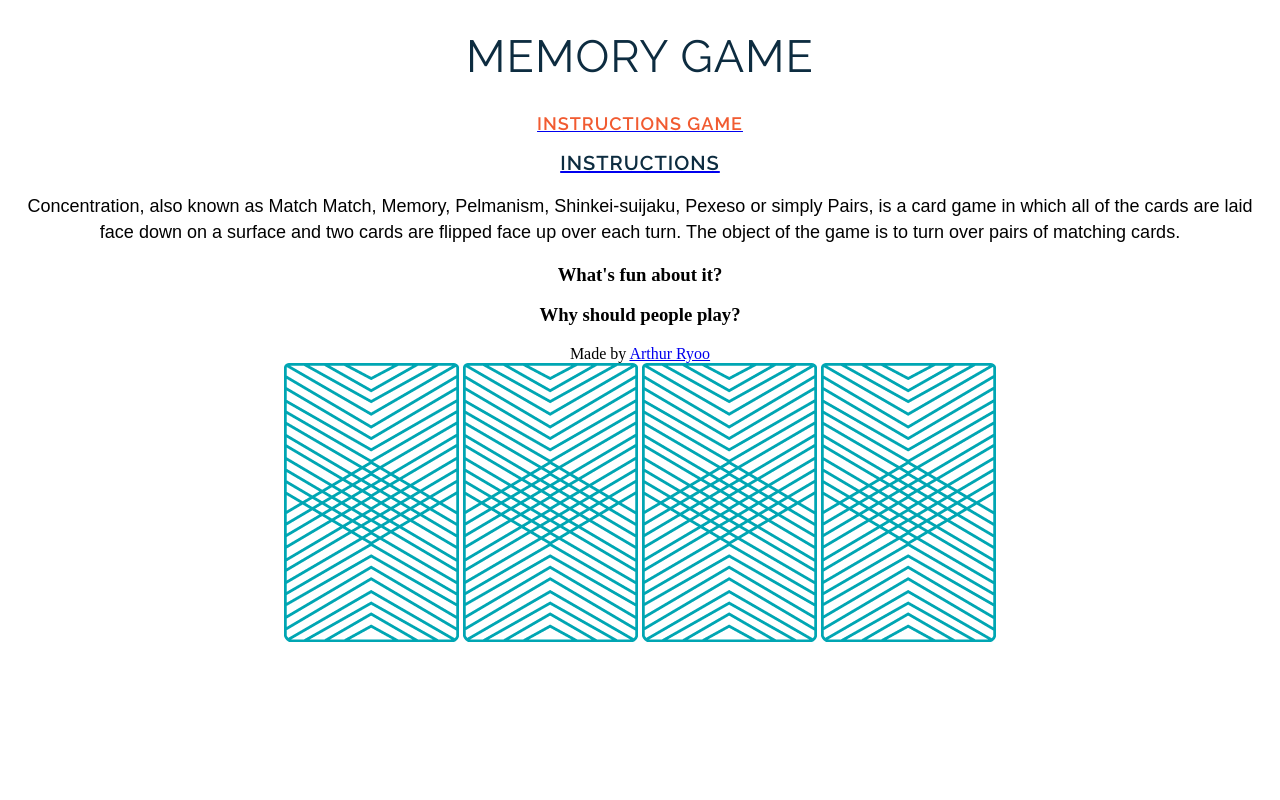
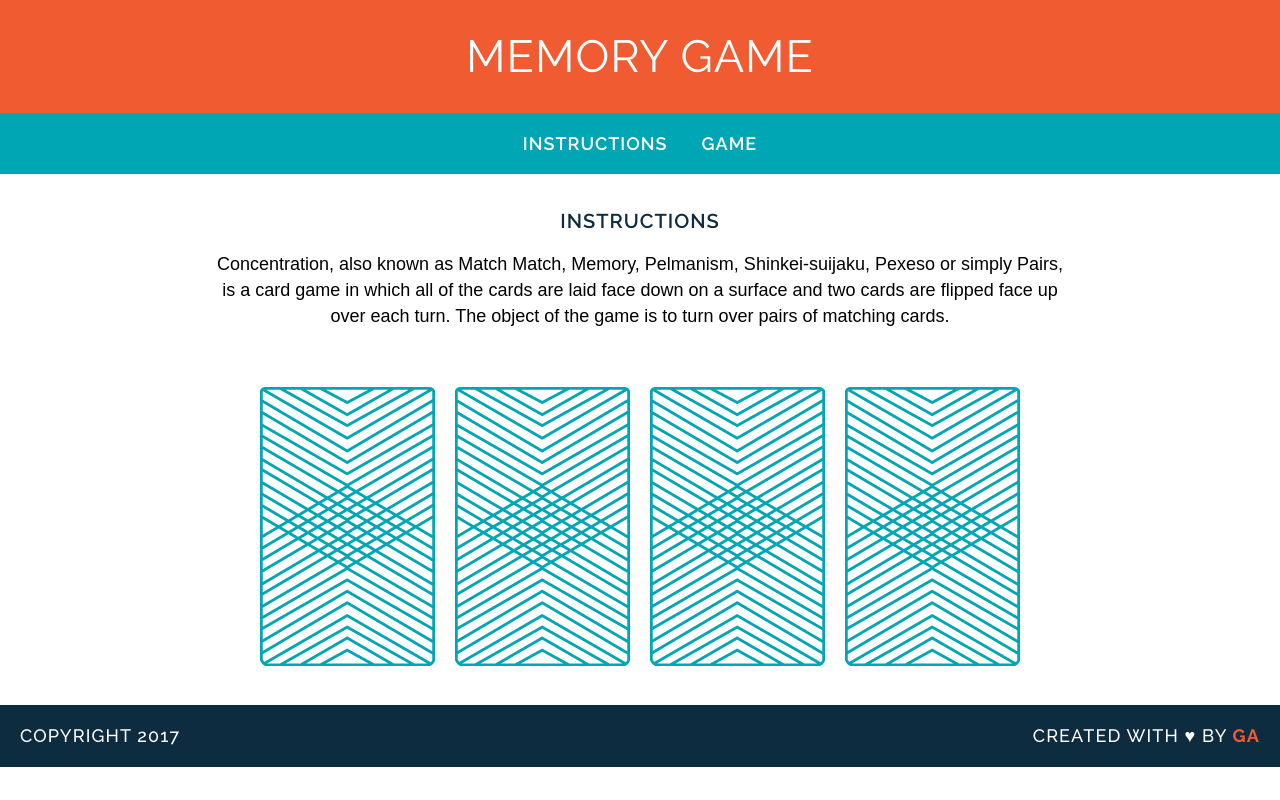
Before and after one commit to arthur-ryoo/wdi-fundamentals-memorygame, a plain HTML site: page memory_game/index.html in a window 1280 px wide. Drawn offline with Linux system fonts and the light colour scheme; a web font is replaced by a local one.

Commit message:
fixed HTML and CSS

```diff
--- a/memory_game/css/style.css
+++ b/memory_game/css/style.css
@@ -1,26 +1,57 @@
+header {
+  background-color: #f15b31;
+  color: #ffffff;
+  padding: 30px 20px;
+}
+
+nav {
+  background-color: #00a6b3;
+  color: #ffffff;
+  padding: 20px;
+}
+
+main {
+  width: 850px;
+  margin: 35px auto;
+}
+
 body {
   text-align: center;
   text-decoration: none;
+  margin: 0;
 }
 
-.memory_game {
+img {
+  margin: 40px 8px 0;
+}
+
+h1 {
   font-family: "Raleway", sans-serif;
-  color: #0d2c40;
+  color: #ffffff;
   letter-spacing: 1px;
   font-weight: 400;
   font-size: 45px;
   text-transform: uppercase;
+  margin: 0;
 }
 
-.instructions_game {
+a {
   font-family: "Raleway", sans-serif;
-  color: #f15b31;
+  color: #ffffff;
   letter-spacing: 1px;
   font-weight: 600;
   font-size: 18px;
   text-transform: uppercase;
+  text-decoration: none;
+  margin: 0 15px;
+  border-bottom: 2px solid transparent;
 }
-.instructions {
+
+a:hover {
+  border-color: white;
+}
+
+h2 {
   font-family: "Raleway", sans-serif;
   color: #0d2c40;
   letter-spacing: 1px;
@@ -34,3 +65,37 @@ p {
   line-height: 26px;
   font-size: 18px;
 }
+
+footer {
+  text-transform: uppercase;
+  padding: 0 20px;
+  background-color: #0d2c40;
+  color: white;
+  font-size: 14px;
+  letter-spacing: 0.08em;
+  font-weight: 500;
+}
+
+.copyright {
+  font-family: "Raleway", sans-serif;
+  float: left;
+}
+
+.message {
+  font-family: "Raleway", sans-serif;
+  float: right;
+}
+
+.clearfix:after {
+  visibility: hidden;
+  display: block;
+  content: " ";
+  clear: both;
+  height: 0;
+  font-size: 0;
+}
+
+.name {
+  color: #f15b31;
+  font-weight: 700;
+}
--- a/memory_game/index.html
+++ b/memory_game/index.html
@@ -10,9 +10,15 @@
     />
   </head>
   <body>
+    <header>
       <h1 class="memory_game">Memory Game</h1>
-    <a href="#"><h2 class="instructions_game">Instructions Game</h2></a>
-    <a href="#"><h2 class="instructions">Instructions</h2></a>
+    </header>
+    <nav>
+      <a class="instructions_game" href="#instructions">Instructions</a>
+      <a class="instructions_game" href="#game">Game</a>
+    </nav>
+    <main>
+      <h2 id="instructions">Instructions</h2>
       <p>
         Concentration, also known as Match Match, Memory, Pelmanism,
         Shinkei-suijaku, Pexeso or simply Pairs, is a card game in which all of
@@ -20,17 +26,18 @@
         up over each turn. The object of the game is to turn over pairs of
         matching cards.
       </p>
-    <h3>What's fun about it?</h3>
-    <h3>Why should people play?</h3>
-    Made by
-    <a href="https://www.linkedin.com/in/arthurryoo/" target="_blank"
-      >Arthur Ryoo</a
-    >
-    <div>
+      <div class="images" id="game">
         <img src="images/back.png" alt="Queen of Diamonds" />
         <img src="images/back.png" alt="Queen of Hearts" />
         <img src="images/back.png" alt="Queen of Diamonds" />
         <img src="images/back.png" alt="Queen of Hearts" />
       </div>
+    </main>
+    <footer class="clearfix">
+      <p class="copyright">Copyright 2017</p>
+      <p class="message">
+        Created with &hearts; by <span class="name">GA</span>
+      </p>
+    </footer>
   </body>
 </html>
```
Lines whose indentation alone changed are shown as unchanged.
